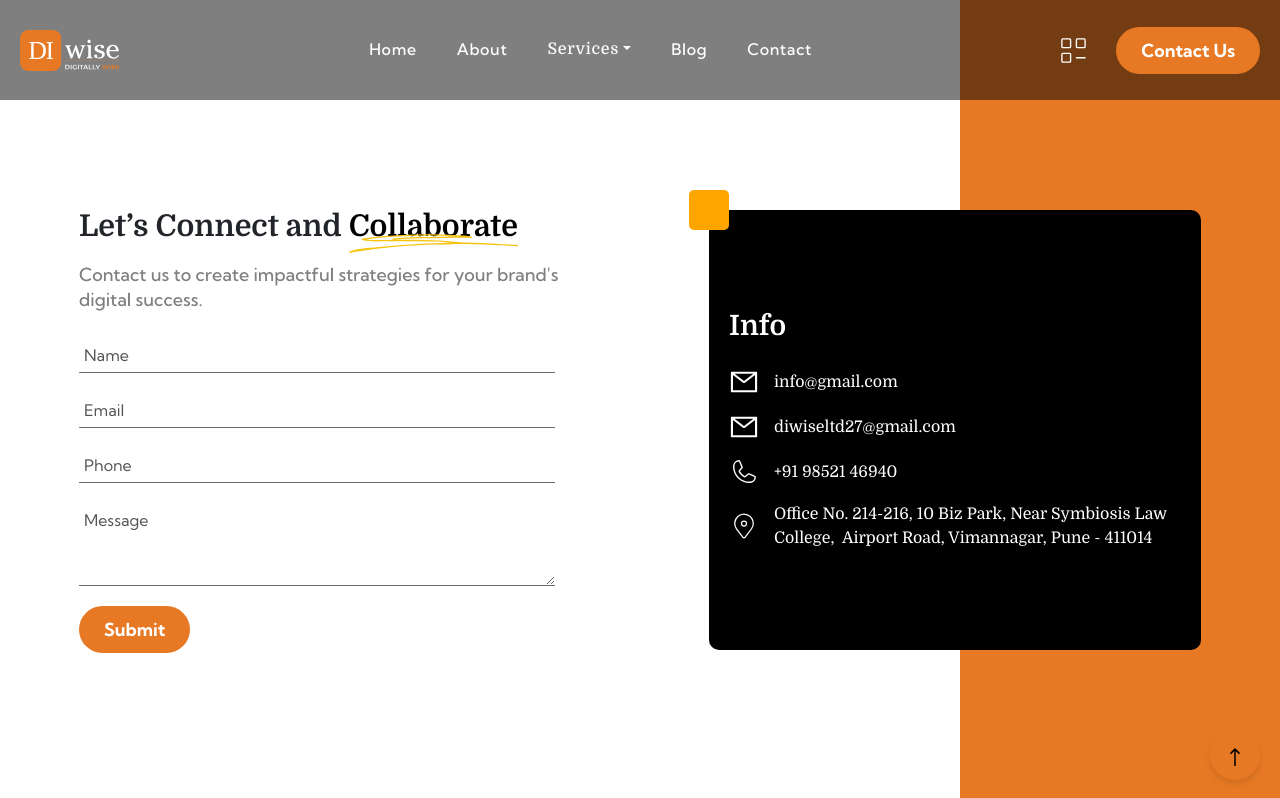
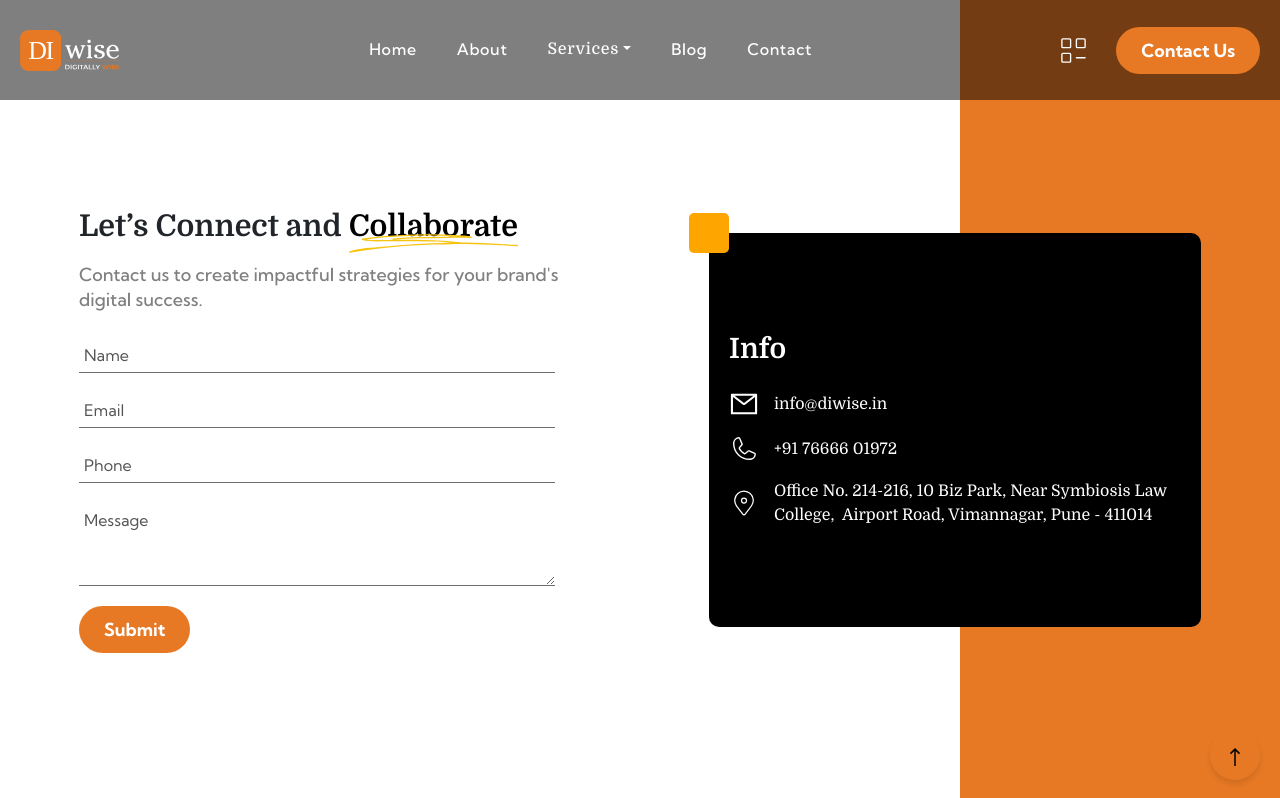
Before and after one commit to GauravUkinkar/diwise_india, a React (Create React App) app: page /contact in a window 1280 px wide. Shown: the top 798 px of the page. Built offline with nearby package versions, Linux system fonts and the light colour scheme; a web font is replaced by a local one.

Commit message:
changesH

```diff
--- a/src/components/footer/Footer.js
+++ b/src/components/footer/Footer.js
@@ -213,7 +213,7 @@ function Footer() {
           f-p">© 2024  |  All Rights Reserved  |  DIwise</p>
 
           <p className="fb-p"><a href="/privacypolicy">Privacy Policy</a>
-          <a className="/termsandconditions">Terms & Conditions</a></p>
+          <a href="/termsandconditions">Terms & Conditions</a></p>
         </div>
 
       </div>
--- a/src/pages/contact/Contact.js
+++ b/src/pages/contact/Contact.js
@@ -32,6 +32,12 @@ function Contact() {
         `http://62.72.56.158:5000/contact/addContact`,
         contactData
       );
+      // setContactData({
+      // name: "",
+      // email: "",
+      // contact: "",
+      // message: "",
+      // })
       console.log(response, "ddddd");
       alert("Form Submitted Successfully");
     } catch (error) {
@@ -150,10 +156,10 @@ function Contact() {
                   <span>
                     <AiOutlineMail />{" "}
                   </span>
-                  <span>info@gmail.com</span>
+                  <span>info@diwise.in</span>
                 </a>
               </div>
-              <div className="contact-icon-box">
+              {/* <div className="contact-icon-box">
                 <a href="mailto: diwiseltd27@gmail.com">
                   {" "}
                   <span>
@@ -161,14 +167,14 @@ function Contact() {
                   </span>
                   <span> diwiseltd27@gmail.com</span>
                 </a>
-              </div>
+              </div> */}
               <div className="contact-icon-box">
-                <a href="tel:+91 98521 46940">
+                <a href="tel:+91 76666 01972">
                   {" "}
                   <span>
                     <PiPhoneLight />
                   </span>
-                  <span> +91 98521 46940</span>
+                  <span> +91 76666 01972</span>
                 </a>
               </div>
               <div className="contact-icon-box">
--- a/src/pages/privacy/Privacy.scss
+++ b/src/pages/privacy/Privacy.scss
@@ -1,6 +1,6 @@
 .privacy-parent{
     .privacy-cont{
-        padding:100px 10px;
+        padding:150px 10px 50px 10px;
         display:flex;
         gap:var(--unit);
         flex-direction: column;
```
Also changed, not shown: 1 other file (tests, documents, lock files or other folders).
